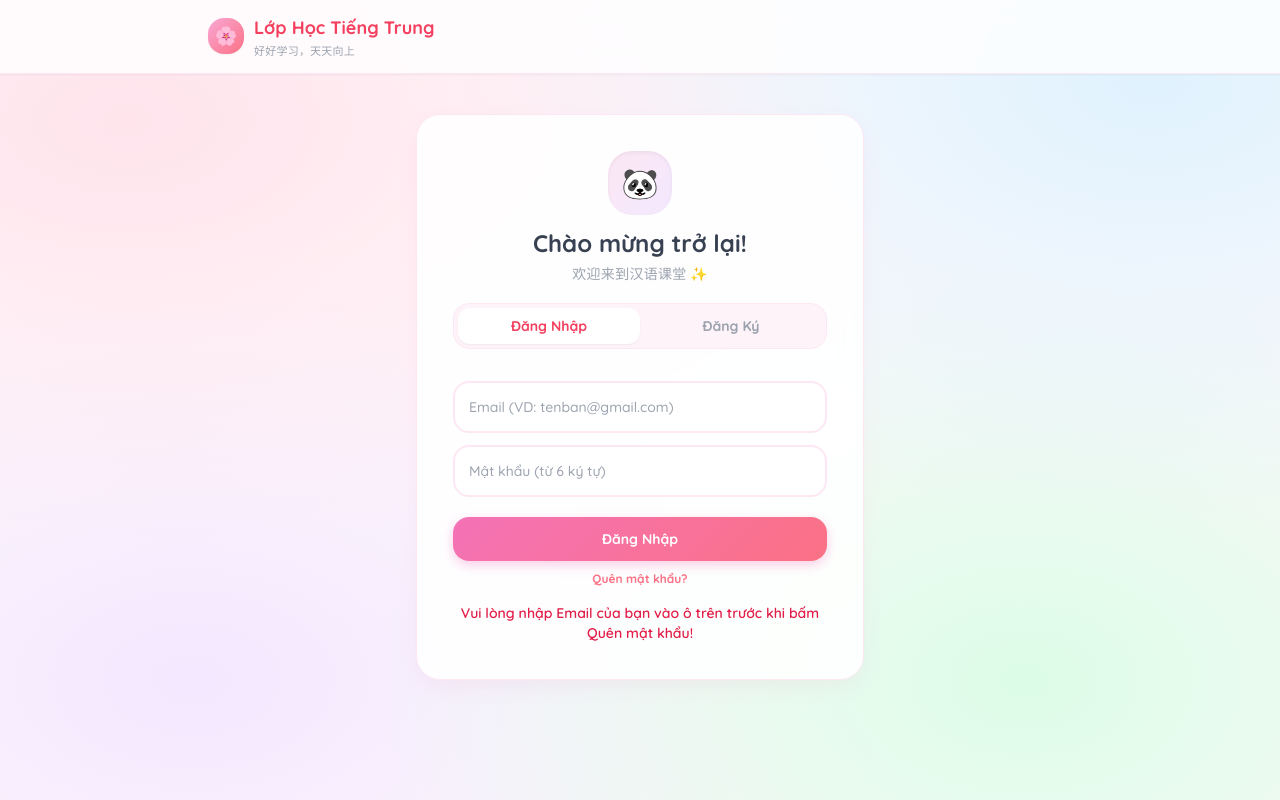
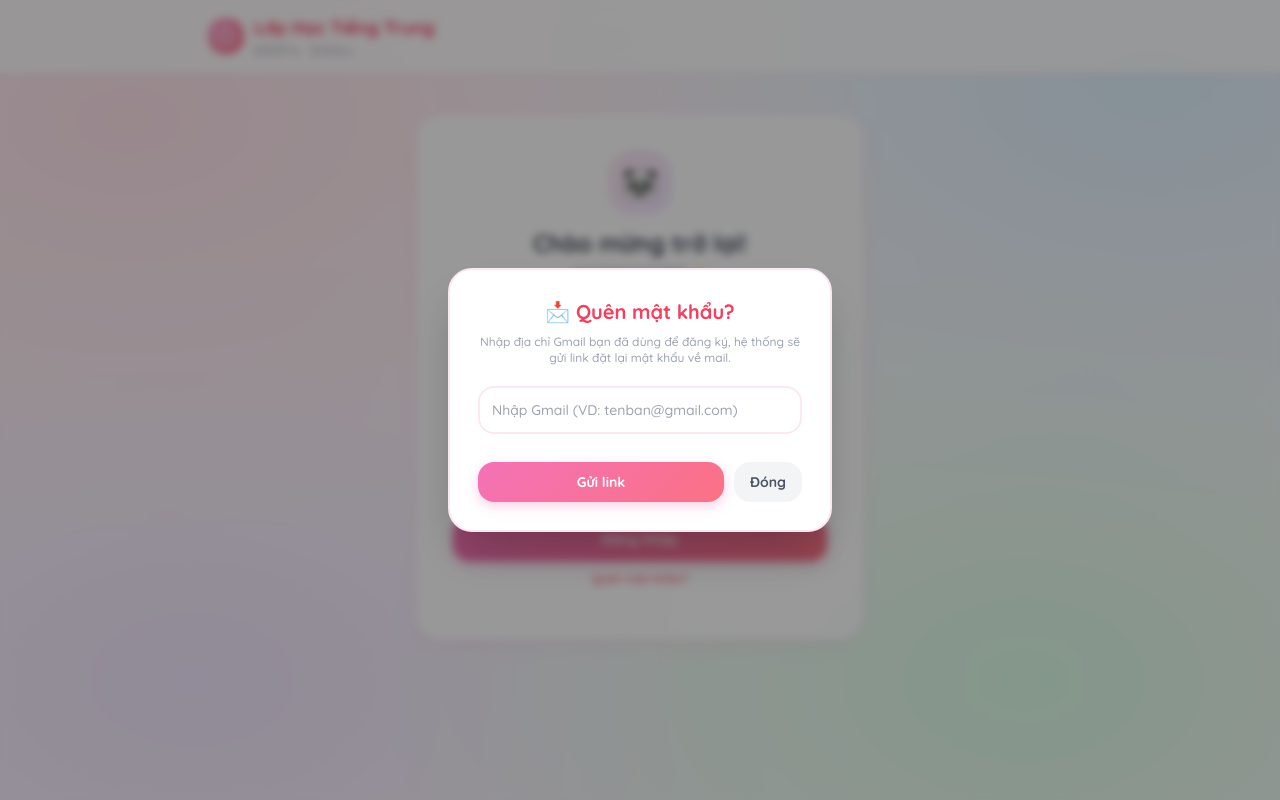
Before and after one commit to tuandathardwork97-cell/lop-hoc-tieng-trung-111, a plain HTML site: page index.html in a window 1280 px wide. Both pictures are taken after a click on the button "Quên mật khẩu?". Drawn offline with nearby package versions, Linux system fonts and the light colour scheme.

Commit message:
Add files via upload

```diff
--- a/index.html
+++ b/index.html
@@ -85,7 +85,7 @@
 
     <div class="max-w-4xl mx-auto px-4 mt-6">
 
-       <!-- KHU VỰC ĐĂNG NHẬP / ĐĂNG KÝ -->
+        <!-- KHU VỰC ĐĂNG NHẬP / ĐĂNG KÝ -->
         <div id="authSection" class="pastel-card p-7 md:p-9 rounded-3xl max-w-md mx-auto mt-10">
             <div class="text-center mb-5">
                 <div class="w-16 h-16 mx-auto mb-3 rounded-3xl bg-gradient-to-br from-pink-100 to-purple-100 flex items-center justify-center text-3xl shadow-inner">🐼</div>
@@ -100,15 +100,14 @@
             </div>
 
             <div class="space-y-3">
-                <!-- Ô Họ tên: mặc định ẩn khi đang ở tab Đăng nhập -->
                 <input type="text" id="fullName" placeholder="Họ và Tên của bạn" class="hidden w-full p-3.5 bg-white/90 border-2 border-pink-100 rounded-2xl text-sm focus:outline-none focus:border-pink-300 transition">
                 <input type="email" id="email" placeholder="Email (VD: tenban@gmail.com)" class="w-full p-3.5 bg-white/90 border-2 border-pink-100 rounded-2xl text-sm focus:outline-none focus:border-pink-300 transition">
                 <input type="password" id="password" placeholder="Mật khẩu (từ 6 ký tự)" class="w-full p-3.5 bg-white/90 border-2 border-pink-100 rounded-2xl text-sm focus:outline-none focus:border-pink-300 transition">
             </div>
 
-           <div class="mt-5">
+            <div class="mt-5">
                 <button id="btnSubmitLogin" onclick="login()" class="w-full btn-pastel-pink text-white py-3 rounded-2xl font-bold text-sm transition">Đăng Nhập</button>
-                <button id="btnForgotPass" onclick="forgotPassword()" class="w-full text-xs text-rose-400 hover:text-rose-600 font-bold mt-2.5 transition">Quên mật khẩu?</button>
+                <button id="btnForgotPass" onclick="openForgotModal()" class="w-full text-xs text-rose-400 hover:text-rose-600 font-bold mt-2.5 transition">Quên mật khẩu?</button>
                 <button id="btnSubmitRegister" onclick="register()" class="hidden w-full btn-pastel-mint text-white py-3 rounded-2xl font-bold text-sm transition">Tạo Tài Khoản Mới</button>
             </div>
 
@@ -231,7 +230,7 @@
         </div>
     </div>
 
-   <!-- Pop-up chúc mừng sau khi nộp bài -->
+    <!-- Pop-up chúc mừng sau khi nộp bài -->
     <div id="resultModal" class="hidden fixed inset-0 z-50 bg-black/30 backdrop-blur-sm flex items-center justify-center p-4">
         <div class="bg-white rounded-3xl max-w-sm w-full p-7 text-center border-2 border-pink-100 shadow-2xl">
             <div id="resultEmoji" class="text-5xl mb-3">🎉</div>
@@ -240,6 +239,20 @@
             <p id="resultDetail" class="text-sm font-semibold text-gray-600"></p>
             <p id="resultMessage" class="text-xs text-gray-400 mt-1 mb-6 zh-text"></p>
             <button onclick="closeResultModal()" class="w-full btn-pastel-pink text-white py-3 rounded-2xl font-bold text-sm transition">Xem bảng điểm 📊</button>
+        </div>
+    </div>
+
+    <!-- Pop-up nhập Gmail khi bấm Quên mật khẩu -->
+    <div id="forgotModal" class="hidden fixed inset-0 z-50 bg-black/40 backdrop-blur-sm flex items-center justify-center p-4">
+        <div class="bg-white rounded-3xl max-w-sm w-full p-7 border-2 border-pink-100 shadow-2xl">
+            <h3 class="text-xl font-bold text-rose-500 text-center mb-2">📩 Quên mật khẩu?</h3>
+            <p class="text-xs text-gray-400 text-center mb-5">Nhập địa chỉ Gmail bạn đã dùng để đăng ký, hệ thống sẽ gửi link đặt lại mật khẩu về mail.</p>
+            <input type="email" id="forgotEmailInput" placeholder="Nhập Gmail (VD: tenban@gmail.com)" class="w-full p-3 bg-white border-2 border-pink-100 rounded-2xl text-sm mb-3 focus:outline-none focus:border-pink-300">
+            <p id="forgotModalMsg" class="text-xs text-center font-semibold mb-4"></p>
+            <div class="flex gap-2.5">
+                <button onclick="sendResetEmail()" class="flex-1 btn-pastel-pink text-white py-2.5 rounded-2xl font-bold text-sm transition">Gửi link</button>
+                <button onclick="closeForgotModal()" class="px-4 bg-gray-100 hover:bg-gray-200 text-gray-600 py-2.5 rounded-2xl font-bold text-sm transition">Đóng</button>
+            </div>
         </div>
     </div>
 
@@ -344,7 +357,7 @@
             checkUser();
         }
 
-      function switchAuthTab(mode) {
+        function switchAuthTab(mode) {
             const isRegister = mode === 'register';
             document.getElementById('fullName').classList.toggle('hidden', !isRegister);
             document.getElementById('btnSubmitLogin').classList.toggle('hidden', isRegister);
@@ -694,18 +707,42 @@
                 `;
             }).join('');
         }
-               // ==================== QUÊN MẬT KHẨU QUA EMAIL ====================
-        async function forgotPassword() {
-            const email = document.getElementById('email').value.trim();
-            if (!email) return showMessage("Vui lòng nhập Email của bạn vào ô trên trước khi bấm Quên mật khẩu!");
 
-            showMessage("Đang gửi link khôi phục về email...", "#8B5CF6");
+        // ==================== QUÊN MẬT KHẨU QUA EMAIL ====================
+        function openForgotModal() {
+            document.getElementById('forgotEmailInput').value = '';
+            document.getElementById('forgotModalMsg').innerText = '';
+            document.getElementById('forgotModal').classList.remove('hidden');
+        }
+
+        function closeForgotModal() {
+            document.getElementById('forgotModal').classList.add('hidden');
+        }
+
+        async function sendResetEmail() {
+            const email = document.getElementById('forgotEmailInput').value.trim();
+            const msgEl = document.getElementById('forgotModalMsg');
+
+            if (!email || !email.includes('@')) {
+                msgEl.style.color = "#E11D48";
+                msgEl.innerText = "Vui lòng nhập đầy đủ Gmail (có @gmail.com)!";
+                return;
+            }
+
+            msgEl.style.color = "#8B5CF6";
+            msgEl.innerText = "Đang gửi link khôi phục về email...";
+
             const { error } = await supabaseClient.auth.resetPasswordForEmail(email, {
                 redirectTo: window.location.origin + window.location.pathname
             });
 
-            if (error) showMessage("Lỗi gửi mail: " + error.message, "#E11D48");
-            else showMessage("✅ Đã gửi link đặt lại mật khẩu! Hãy kiểm tra hộp thư (và mục Spam) của bạn.", "#10B981");
+            if (error) {
+                msgEl.style.color = "#E11D48";
+                msgEl.innerText = "Lỗi gửi mail: " + error.message;
+            } else {
+                msgEl.style.color = "#10B981";
+                msgEl.innerText = "✅ Đã gửi link đặt lại mật khẩu! Hãy kiểm tra hộp thư (và mục Spam) của bạn.";
+            }
         }
 
         // Tự động mở khung đặt mật khẩu mới khi bấm link từ Email quay lại web
@@ -728,6 +765,7 @@
                 checkUser();
             }
         }
+
         checkUser();
     </script>
 </body>
```
